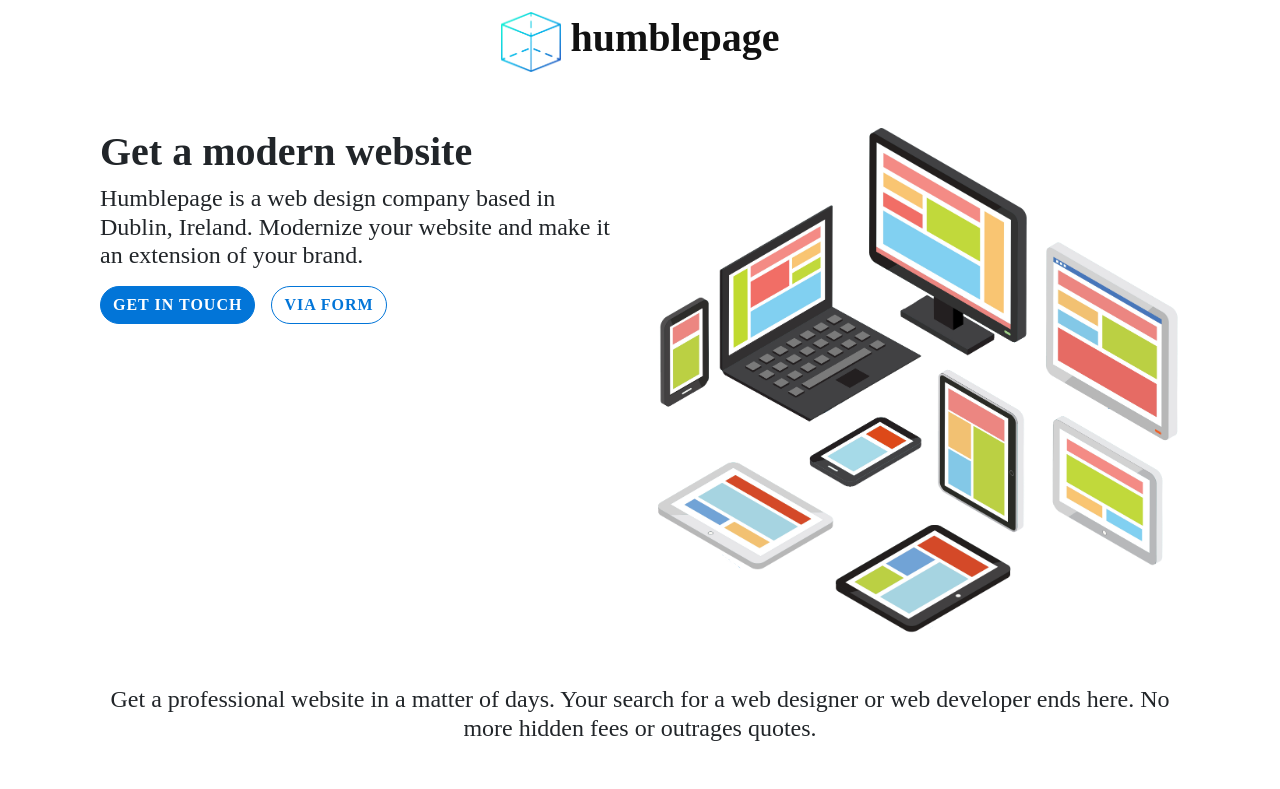
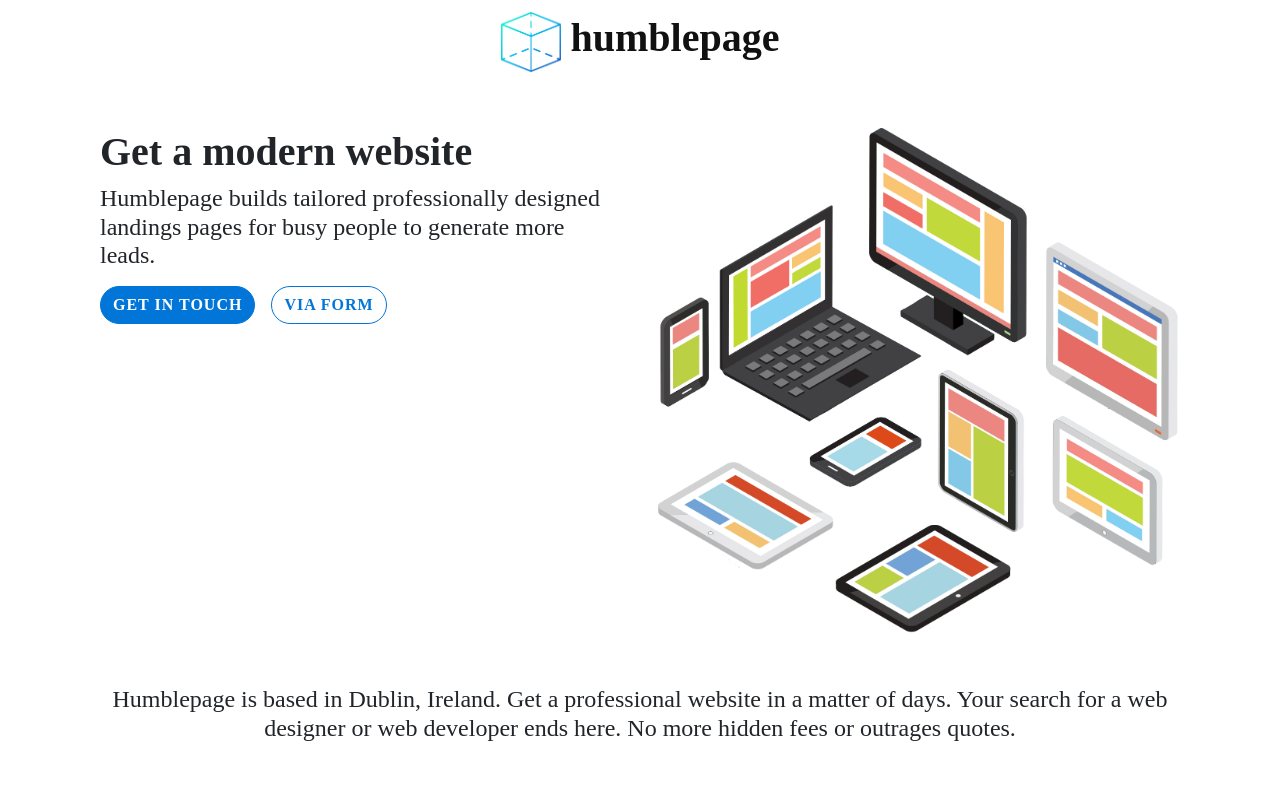
Before and after one commit to jkrclaro/asimov, a React (Create React App) app in the folder humblepage/: page / in a window 1280 px wide. Shown: the top 789 px of the page. Built offline with nearby package versions, Linux system fonts and the light colour scheme; what webfontloader would draw is missing.

Commit message:
Descriptions

```diff
--- a/humblepage/src/components/Home.jsx
+++ b/humblepage/src/components/Home.jsx
@@ -41,8 +41,9 @@
                             <div className='mb-3'>
                                 <h1><b>Get a modern website</b></h1>
                                 <h4>
-                                    Humblepage is a web design company based in Dublin, Ireland.
-                                    Modernize your website and make it an extension of your brand.
+                                    Humblepage builds tailored professionally
+                                    designed landings pages for busy people
+                                    to generate more leads.
                                 </h4>
                             </div>
                             <div className='mb-3'>
@@ -57,6 +58,7 @@
                 </div>
                 <div className='col-lg-12 text-center mb-5'>
                     <h4>
+                        Humblepage is based in Dublin, Ireland.
                         Get a professional website in a matter of days.
                         Your search for a web designer or web developer ends here.
                         No more hidden fees or outrages quotes.
```
